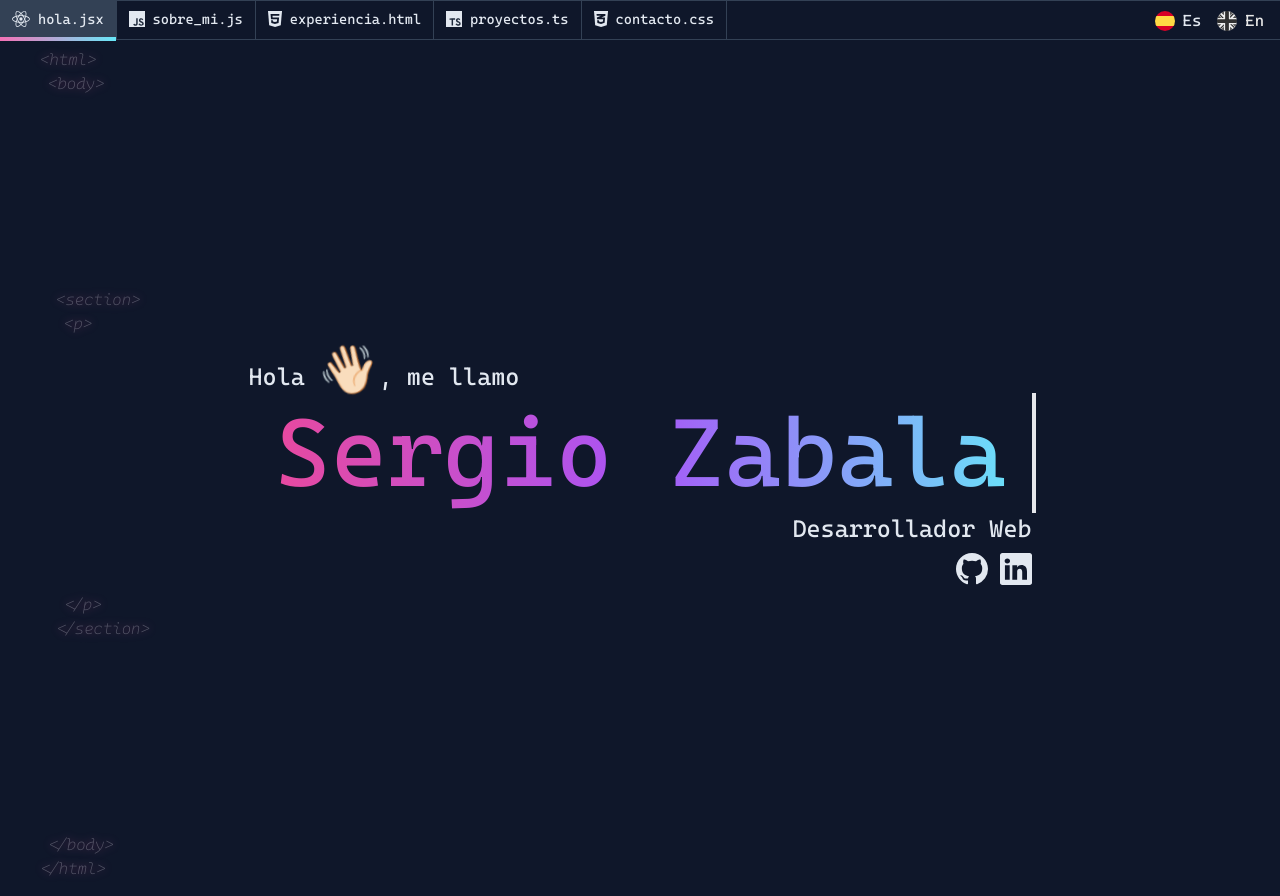
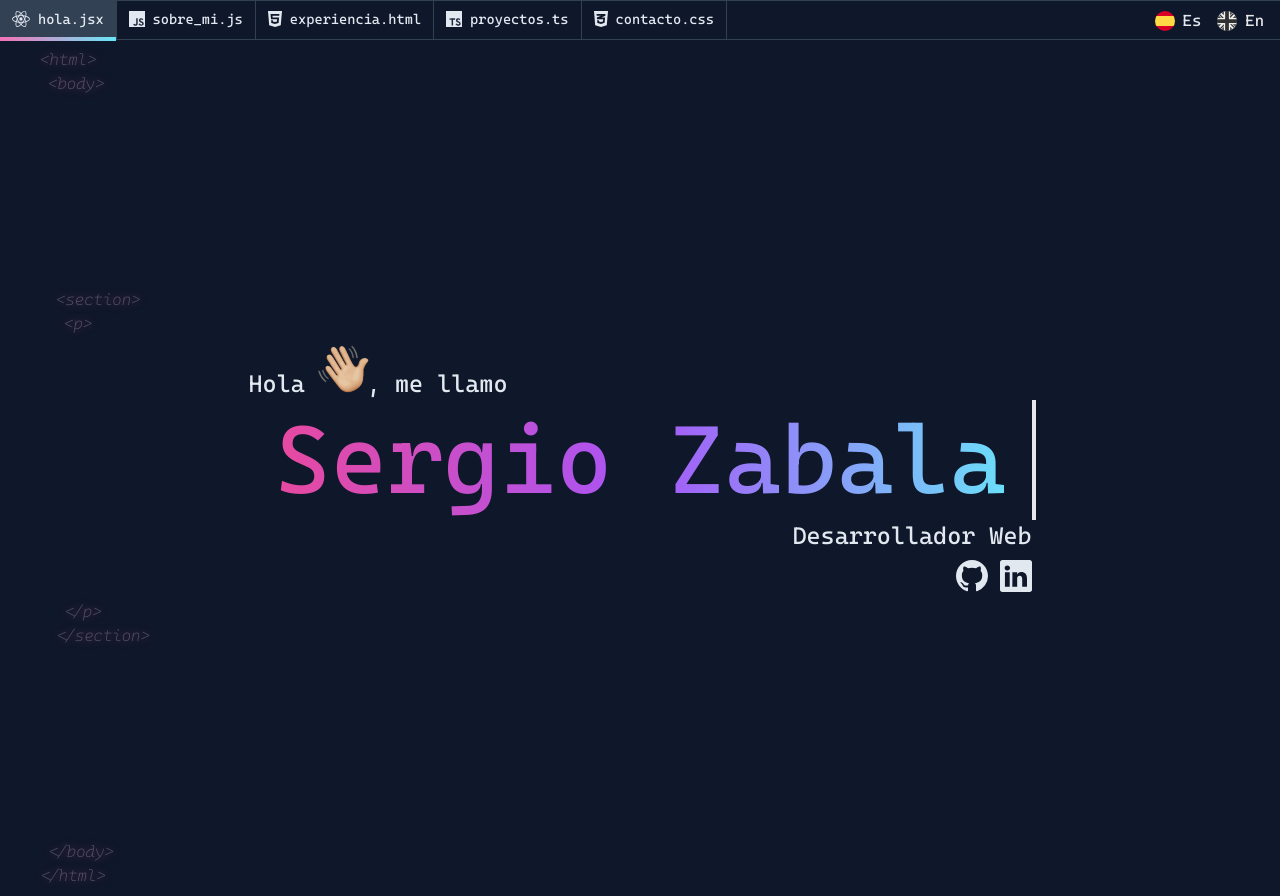
Before and after one commit to kyubiful/personal-landing, a React (Vite) app: page / in a window 1280 px wide. Built offline with nearby package versions, Linux system fonts and the light colour scheme.

Commit message:
✨ feat: chenge hand icon for hand image

```diff
--- a/src/components/Hello/index.jsx
+++ b/src/components/Hello/index.jsx
@@ -21,7 +21,7 @@ export const Hello = () => {
       </div>
       <div className="flex flex-col justify-center items-center content-center h-auto max-w-4xl w-full m-auto pt-2 pb-2">
         <div>
-          <p className="text-xl md:text-2xl lg:text-2xl animate-fade-in">{t('home.hello')} <span className="text-3xl md:text-4xl lg:text-5xl inline-block animate-waving-hand [animation-delay:4.5s]">👋🏻</span>, {t('home.name')}</p>
+          <p className="text-xl md:text-2xl lg:text-2xl animate-fade-in">{t('home.hello')} <span className="text-3xl md:text-4xl lg:text-5xl inline-block animate-waving-hand [animation-delay:4.5s]"><img className="h-8 w-8 md:h-12 md:w-12 lg:h-12 lg:w-12" src="img/hi.png"/></span>, {t('home.name')}</p>
           <div className="w-[340px] md:w-[783px] lg:w-[783px] text-center animate-display-text">
             <TextGradient text="Sergio Zabala" className="text-4xl md:text-8xl lg:text-8xl leading-tight tracking-normal md:leading-tight lg:leading-tight block whitespace-nowrap border-r-4 w-[14ch] animate-writing [animation-delay:1.5s]"/>
           </div>
```
